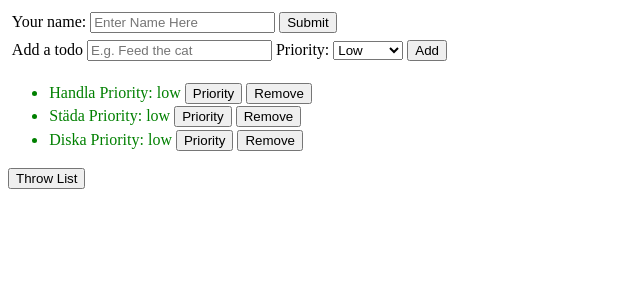
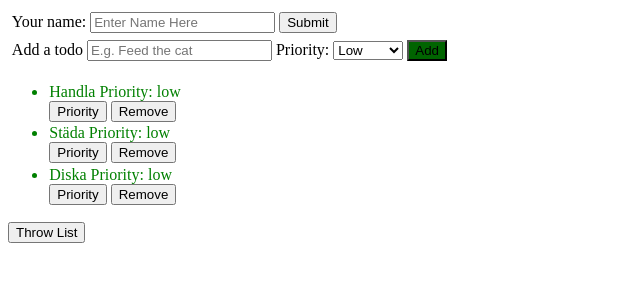
Before and after one commit to John-Rotte/VueToDoList, a plain HTML site: page index.html in a window 1280 px wide. Shown: the whole page, without its empty margins (0-640 px from the left). Drawn offline with nearby package versions, Linux system fonts and the light colour scheme.

Commit message:
Started added containers for list

```diff
--- a/css/style.css
+++ b/css/style.css
@@ -7,6 +7,9 @@
     display: block;
 }
 .removeButton Button{
+    background-color: darkgreen;
+}
+#addButton{
     background-color: darkgreen;
 }
  li {
--- a/index.html
+++ b/index.html
@@ -40,7 +40,7 @@
                         <option value="high">High</option>
                     </select>
 
-                    <button>Add</button>
+                    <button id="addButton">Add</button>
 
                 </form>
             <ul>
@@ -95,8 +95,8 @@
             */
             Vue.component('todo-item', {
                 template: `
-        <li>
-          {{ todos }}
+        <li id="componentInList">
+          <div id="todoAndPrioInList"> {{ todos }}</div>
           <button v-on:click="$emit('prio')">Priority</button>
           <button v-on:click="$emit('remove')">Remove</button>
         </li>
```
